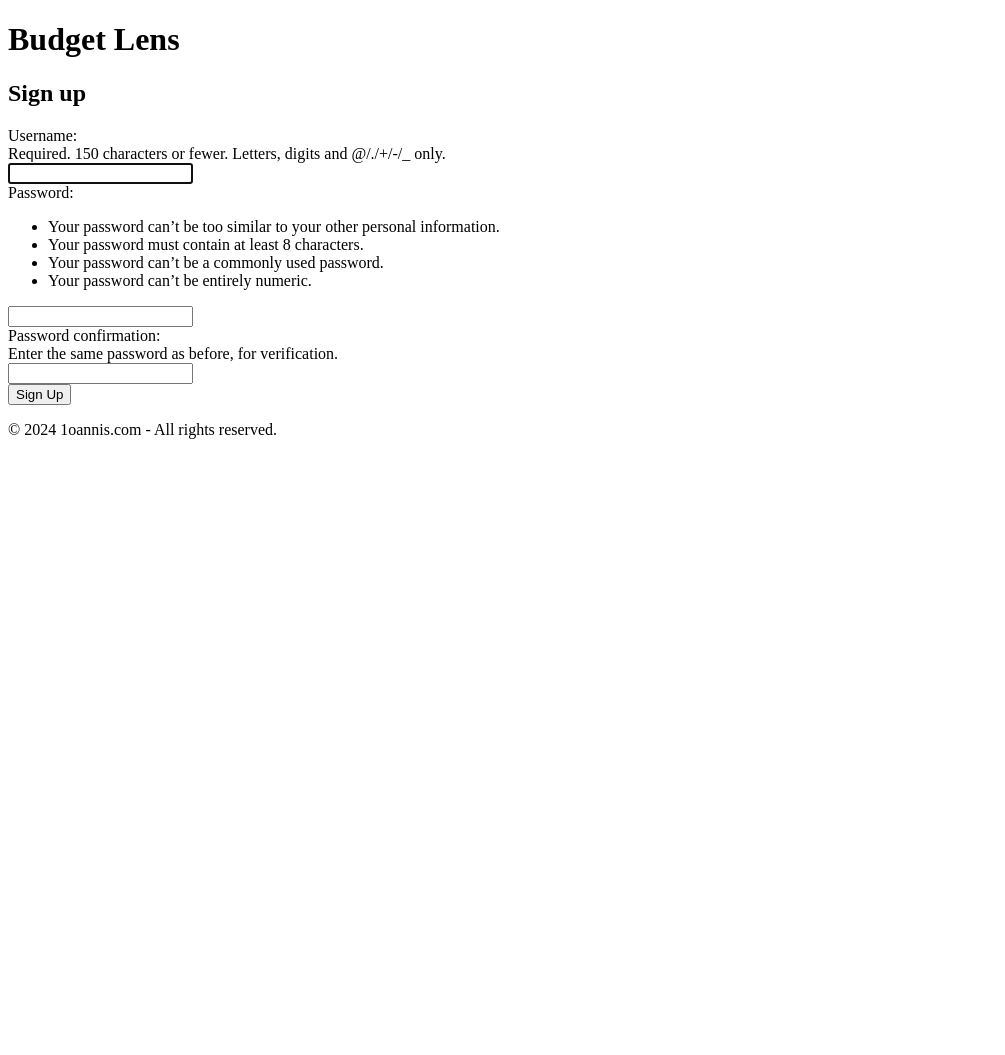
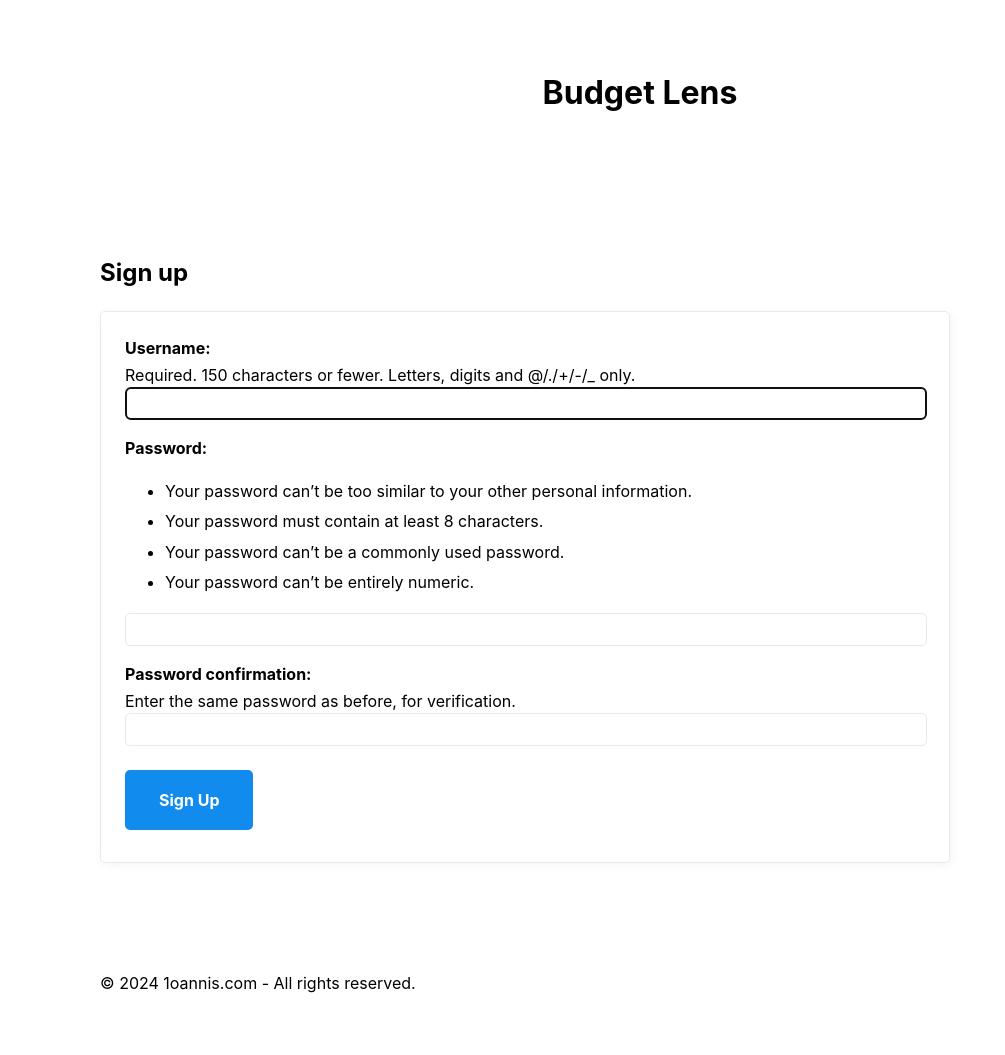
Before and after one commit to 1oannis/budget-lens, a Django app: page /accounts/signup/ in a window 1280 px wide. Shown: the whole page, without its empty margins (0-1005 px from the left). Before the commit the page ends 800 px from the top, so only its background shows below. Run offline with Django 5.2, Linux system fonts and the light colour scheme.

Commit message:
feat: add css styles

```diff
--- /dev/null
+++ b/budgetlens/core/static/css/mvp.css
@@ -0,0 +1,594 @@
+/* MVP.css v1.17 - https://github.com/andybrewer/mvp */
+
+:root {
+  --active-brightness: 0.85;
+  --border-radius: 5px;
+  --box-shadow: 2px 2px 10px;
+  --color-accent: #118bee15;
+  --color-bg: #fff;
+  --color-bg-secondary: #e9e9e9;
+  --color-link: #118bee;
+  --color-secondary: #920de9;
+  --color-secondary-accent: #920de90b;
+  --color-shadow: #f4f4f4;
+  --color-table: #118bee;
+  --color-text: #000;
+  --color-text-secondary: #999;
+  --color-scrollbar: #cacae8;
+  --font-family: -apple-system, BlinkMacSystemFont, "Segoe UI", Roboto, Oxygen-Sans, Ubuntu, Cantarell, "Helvetica Neue", sans-serif;
+  --hover-brightness: 1.2;
+  --justify-important: center;
+  --justify-normal: left;
+  --line-height: 1.5;
+  --width-card: 285px;
+  --width-card-medium: 460px;
+  --width-card-wide: 800px;
+  --width-content: 1080px;
+}
+
+@media (prefers-color-scheme: dark) {
+  :root[color-mode="user"] {
+    --color-accent: #0097fc4f;
+    --color-bg: #333;
+    --color-bg-secondary: #555;
+    --color-link: #0097fc;
+    --color-secondary: #e20de9;
+    --color-secondary-accent: #e20de94f;
+    --color-shadow: #bbbbbb20;
+    --color-table: #0097fc;
+    --color-text: #f7f7f7;
+    --color-text-secondary: #aaa;
+  }
+}
+
+html {
+  scroll-behavior: smooth;
+}
+
+@media (prefers-reduced-motion: reduce) {
+  html {
+    scroll-behavior: auto;
+  }
+}
+
+/* Layout */
+article aside {
+  background: var(--color-secondary-accent);
+  border-left: 4px solid var(--color-secondary);
+  padding: 0.01rem 0.8rem;
+}
+
+body {
+  background: var(--color-bg);
+  color: var(--color-text);
+  font-family: var(--font-family);
+  line-height: var(--line-height);
+  margin: 0;
+  overflow-x: hidden;
+  padding: 0;
+}
+
+footer,
+header,
+main {
+  margin: 0 auto;
+  max-width: var(--width-content);
+  padding: 3rem 1rem;
+}
+
+hr {
+  background-color: var(--color-bg-secondary);
+  border: none;
+  height: 1px;
+  margin: 4rem 0;
+  width: 100%;
+}
+
+section {
+  display: flex;
+  flex-wrap: wrap;
+  justify-content: var(--justify-important);
+}
+
+section img,
+article img {
+  max-width: 100%;
+}
+
+section pre {
+  overflow: auto;
+}
+
+section aside {
+  border: 1px solid var(--color-bg-secondary);
+  border-radius: var(--border-radius);
+  box-shadow: var(--box-shadow) var(--color-shadow);
+  margin: 1rem;
+  padding: 1.25rem;
+  width: var(--width-card);
+}
+
+section aside:hover {
+  box-shadow: var(--box-shadow) var(--color-bg-secondary);
+}
+
+[hidden] {
+  display: none;
+}
+
+/* Headers */
+article header,
+div header,
+main header {
+  padding-top: 0;
+}
+
+header {
+  text-align: var(--justify-important);
+}
+
+header a b,
+header a em,
+header a i,
+header a strong {
+  margin-left: 0.5rem;
+  margin-right: 0.5rem;
+}
+
+header nav img {
+  margin: 1rem 0;
+}
+
+section header {
+  padding-top: 0;
+  width: 100%;
+}
+
+/* Nav */
+nav {
+  align-items: center;
+  display: flex;
+  font-weight: bold;
+  justify-content: space-between;
+  margin-bottom: 7rem;
+}
+
+nav ul {
+  list-style: none;
+  padding: 0;
+}
+
+nav ul li {
+  display: inline-block;
+  margin: 0 0.5rem;
+  position: relative;
+  text-align: left;
+}
+
+/* Nav Dropdown */
+nav ul li:hover ul {
+  display: block;
+}
+
+nav ul li ul {
+  background: var(--color-bg);
+  border: 1px solid var(--color-bg-secondary);
+  border-radius: var(--border-radius);
+  box-shadow: var(--box-shadow) var(--color-shadow);
+  display: none;
+  height: auto;
+  left: -2px;
+  padding: 0.5rem 1rem;
+  position: absolute;
+  top: 1.7rem;
+  white-space: nowrap;
+  width: auto;
+  z-index: 1;
+}
+
+nav ul li ul::before {
+  /* fill gap above to make mousing over them easier */
+  content: "";
+  position: absolute;
+  left: 0;
+  right: 0;
+  top: -0.5rem;
+  height: 0.5rem;
+}
+
+nav ul li ul li,
+nav ul li ul li a {
+  display: block;
+}
+
+/* Nav for Mobile */
+@media (max-width: 768px) {
+  nav {
+    flex-wrap: wrap;
+  }
+
+  nav ul li {
+    width: calc(100% - 1em);
+  }
+
+  nav ul li ul {
+    border: none;
+    box-shadow: none;
+    display: block;
+    position: static;
+  }
+}
+
+/* Typography */
+code,
+samp {
+  background-color: var(--color-accent);
+  border-radius: var(--border-radius);
+  color: var(--color-text);
+  display: inline-block;
+  margin: 0 0.1rem;
+  padding: 0 0.5rem;
+}
+
+details {
+  margin: 1.3rem 0;
+}
+
+details summary {
+  font-weight: bold;
+  cursor: pointer;
+}
+
+h1,
+h2,
+h3,
+h4,
+h5,
+h6 {
+  line-height: var(--line-height);
+  text-wrap: balance;
+}
+
+mark {
+  padding: 0.1rem;
+}
+
+ol li,
+ul li {
+  padding: 0.2rem 0;
+}
+
+p {
+  margin: 0.75rem 0;
+  padding: 0;
+  width: 100%;
+}
+
+pre {
+  margin: 1rem 0;
+  max-width: var(--width-card-wide);
+  padding: 1rem 0;
+}
+
+pre code,
+pre samp {
+  display: block;
+  max-width: var(--width-card-wide);
+  padding: 0.5rem 2rem;
+  white-space: pre-wrap;
+}
+
+small {
+  color: var(--color-text-secondary);
+}
+
+sup {
+  background-color: var(--color-secondary);
+  border-radius: var(--border-radius);
+  color: var(--color-bg);
+  font-size: xx-small;
+  font-weight: bold;
+  margin: 0.2rem;
+  padding: 0.2rem 0.3rem;
+  position: relative;
+  top: -2px;
+}
+
+/* Links */
+a {
+  color: var(--color-link);
+  display: inline-block;
+  font-weight: bold;
+  text-decoration: underline;
+}
+
+a:hover {
+  filter: brightness(var(--hover-brightness));
+}
+
+a:active {
+  filter: brightness(var(--active-brightness));
+}
+
+a b,
+a em,
+a i,
+a strong,
+button,
+input[type="submit"] {
+  border-radius: var(--border-radius);
+  display: inline-block;
+  font-size: medium;
+  font-weight: bold;
+  line-height: var(--line-height);
+  margin: 0.5rem 0;
+  padding: 1rem 2rem;
+}
+
+button,
+input[type="submit"] {
+  font-family: var(--font-family);
+}
+
+button:hover,
+input[type="submit"]:hover {
+  cursor: pointer;
+  filter: brightness(var(--hover-brightness));
+}
+
+button:active,
+input[type="submit"]:active {
+  filter: brightness(var(--active-brightness));
+}
+
+a b,
+a strong,
+button,
+input[type="submit"] {
+  background-color: var(--color-link);
+  border: 2px solid var(--color-link);
+  color: var(--color-bg);
+}
+
+a em,
+a i {
+  border: 2px solid var(--color-link);
+  border-radius: var(--border-radius);
+  color: var(--color-link);
+  display: inline-block;
+  padding: 1rem 2rem;
+}
+
+article aside a {
+  color: var(--color-secondary);
+}
+
+/* Images */
+figure {
+  margin: 0;
+  padding: 0;
+}
+
+figure img {
+  max-width: 100%;
+}
+
+figure figcaption {
+  color: var(--color-text-secondary);
+}
+
+/* Forms */
+button:disabled,
+input:disabled {
+  background: var(--color-bg-secondary);
+  border-color: var(--color-bg-secondary);
+  color: var(--color-text-secondary);
+  cursor: not-allowed;
+}
+
+button[disabled]:hover,
+input[type="submit"][disabled]:hover {
+  filter: none;
+}
+
+form {
+  border: 1px solid var(--color-bg-secondary);
+  border-radius: var(--border-radius);
+  box-shadow: var(--box-shadow) var(--color-shadow);
+  display: block;
+  max-width: var(--width-card-wide);
+  min-width: var(--width-card);
+  padding: 1.5rem;
+  text-align: var(--justify-normal);
+}
+
+form header {
+  margin: 1.5rem 0;
+  padding: 1.5rem 0;
+}
+
+input,
+label,
+select,
+textarea {
+  display: block;
+  font-size: inherit;
+  max-width: var(--width-card-wide);
+}
+
+input[type="checkbox"],
+input[type="radio"] {
+  display: inline-block;
+}
+
+input[type="checkbox"] + label,
+input[type="radio"] + label {
+  display: inline-block;
+  font-weight: normal;
+  position: relative;
+  top: 1px;
+}
+
+input[type="range"] {
+  padding: 0.4rem 0;
+}
+
+input,
+select,
+textarea {
+  border: 1px solid var(--color-bg-secondary);
+  border-radius: var(--border-radius);
+  margin-bottom: 1rem;
+  padding: 0.4rem 0.8rem;
+}
+
+input[type="text"],
+input[type="password"],
+textarea {
+  width: calc(100% - 1.6rem);
+}
+
+input[readonly],
+textarea[readonly] {
+  background-color: var(--color-bg-secondary);
+}
+
+label {
+  font-weight: bold;
+  margin-bottom: 0.2rem;
+}
+
+/* Popups */
+dialog {
+  max-width: 90%;
+  max-height: 85dvh;
+  margin: auto;
+  padding: 0;
+  border: 1px solid var(--color-bg-secondary);
+  border-radius: 0.5rem;
+  overscroll-behavior: contain;
+  scroll-behavior: smooth;
+  scrollbar-width: none; /* Hide scrollbar for Firefox */
+  -ms-overflow-style: none; /* Hide scrollbar for IE and Edge */
+  scrollbar-color: transparent transparent;
+  animation: bottom-to-top 0.25s ease-in-out forwards;
+}
+
+dialog::-webkit-scrollbar {
+  width: 0;
+  display: none;
+}
+
+dialog::-webkit-scrollbar-track {
+  background: transparent;
+}
+
+dialog::-webkit-scrollbar-thumb {
+  background-color: transparent;
+}
+
+@media (min-width: 650px) {
+  dialog {
+    max-width: 39rem;
+  }
+}
+
+dialog::backdrop {
+  background-color: rgba(0, 0, 0, 0.5);
+}
+
+@keyframes bottom-to-top {
+  0% {
+    opacity: 0;
+    transform: translateY(10%);
+  }
+
+  100% {
+    opacity: 1;
+    transform: translateY(0);
+  }
+}
+
+/* Tables */
+table {
+  border: 1px solid var(--color-bg-secondary);
+  border-radius: var(--border-radius);
+  border-spacing: 0;
+  display: inline-block;
+  max-width: 100%;
+  overflow-x: auto;
+  padding: 0;
+  white-space: nowrap;
+}
+
+table td,
+table th,
+table tr {
+  padding: 0.4rem 0.8rem;
+  text-align: var(--justify-important);
+}
+
+table thead {
+  background-color: var(--color-table);
+  border-collapse: collapse;
+  border-radius: var(--border-radius);
+  color: var(--color-bg);
+  margin: 0;
+  padding: 0;
+}
+
+table thead tr:first-child th:first-child {
+  border-top-left-radius: var(--border-radius);
+}
+
+table thead tr:first-child th:last-child {
+  border-top-right-radius: var(--border-radius);
+}
+
+table thead th:first-child,
+table tr td:first-child {
+  text-align: var(--justify-normal);
+}
+
+table tr:nth-child(even) {
+  background-color: var(--color-accent);
+}
+
+/* Quotes */
+blockquote {
+  display: block;
+  font-size: x-large;
+  line-height: var(--line-height);
+  margin: 1rem auto;
+  max-width: var(--width-card-medium);
+  padding: 1.5rem 1rem;
+  text-align: var(--justify-important);
+}
+
+blockquote footer {
+  color: var(--color-text-secondary);
+  display: block;
+  font-size: small;
+  line-height: var(--line-height);
+  padding: 1.5rem 0;
+}
+
+/* Scrollbars */
+* {
+  scrollbar-width: thin;
+  scrollbar-color: var(--color-scrollbar) transparent;
+}
+
+*::-webkit-scrollbar {
+  width: 5px;
+  height: 5px;
+}
+
+*::-webkit-scrollbar-track {
+  background: transparent;
+}
+
+*::-webkit-scrollbar-thumb {
+  background-color: var(--color-scrollbar);
+  border-radius: 10px;
+}
--- a/budgetlens/core/templates/base.html
+++ b/budgetlens/core/templates/base.html
@@ -1,9 +1,11 @@
+{% load static %}
 <!DOCTYPE html>
 <html lang="en">
 <head>
     <meta charset="UTF-8">
     <meta name="viewport" content="width=device-width, initial-scale=1.0">
     <title>{% block title %}Budget Lens{% endblock %}</title>
+    <link rel="stylesheet" type="text/css" href="{% static 'css/mvp.css' %}">
 </head>
 <body>
     <header>
--- a/budgetlens/core/templates/dashboard.html
+++ b/budgetlens/core/templates/dashboard.html
@@ -1,3 +1,6 @@
+{% extends 'home.html' %}
+
+{% block content %}
 <!-- dashboard.html -->
 <h1>Dashboard</h1>
 <table>
@@ -20,3 +23,4 @@
     </tr>
     {% endfor %}
 </table>
+{% endblock %}
```
